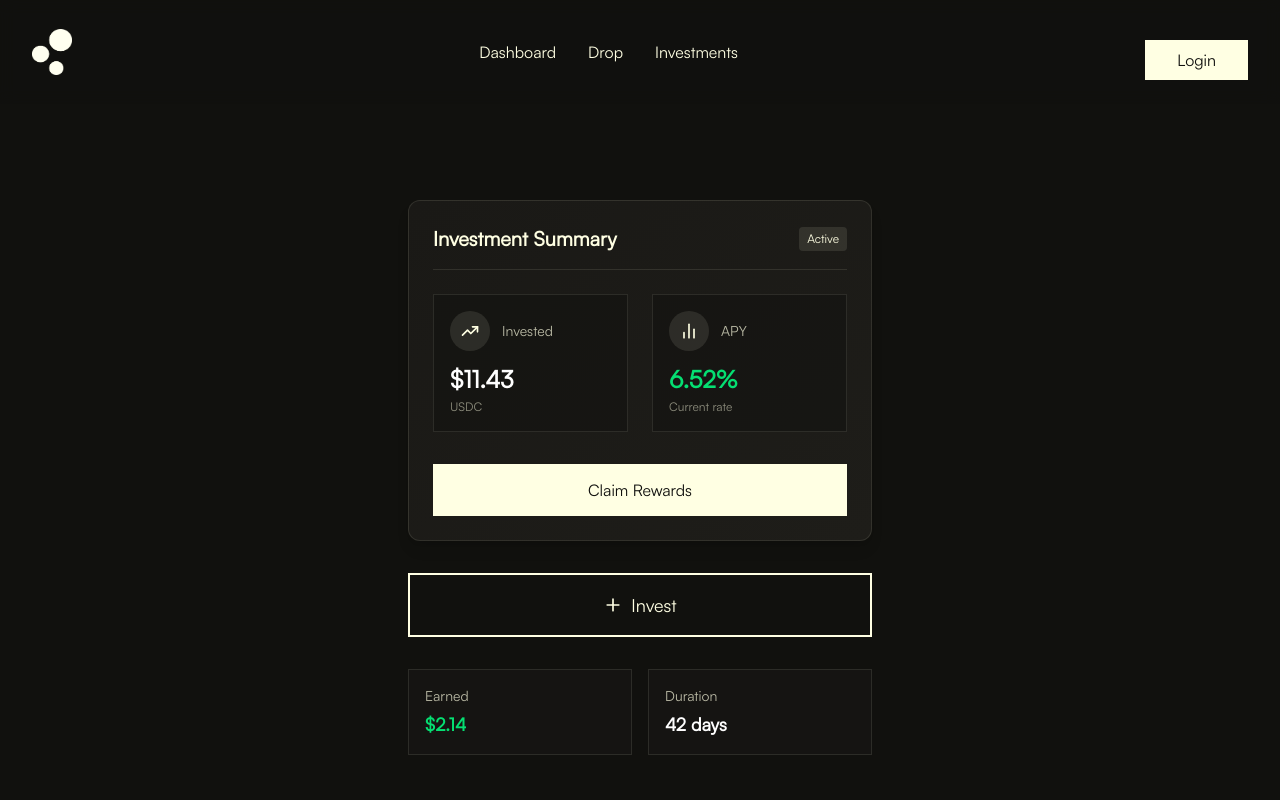
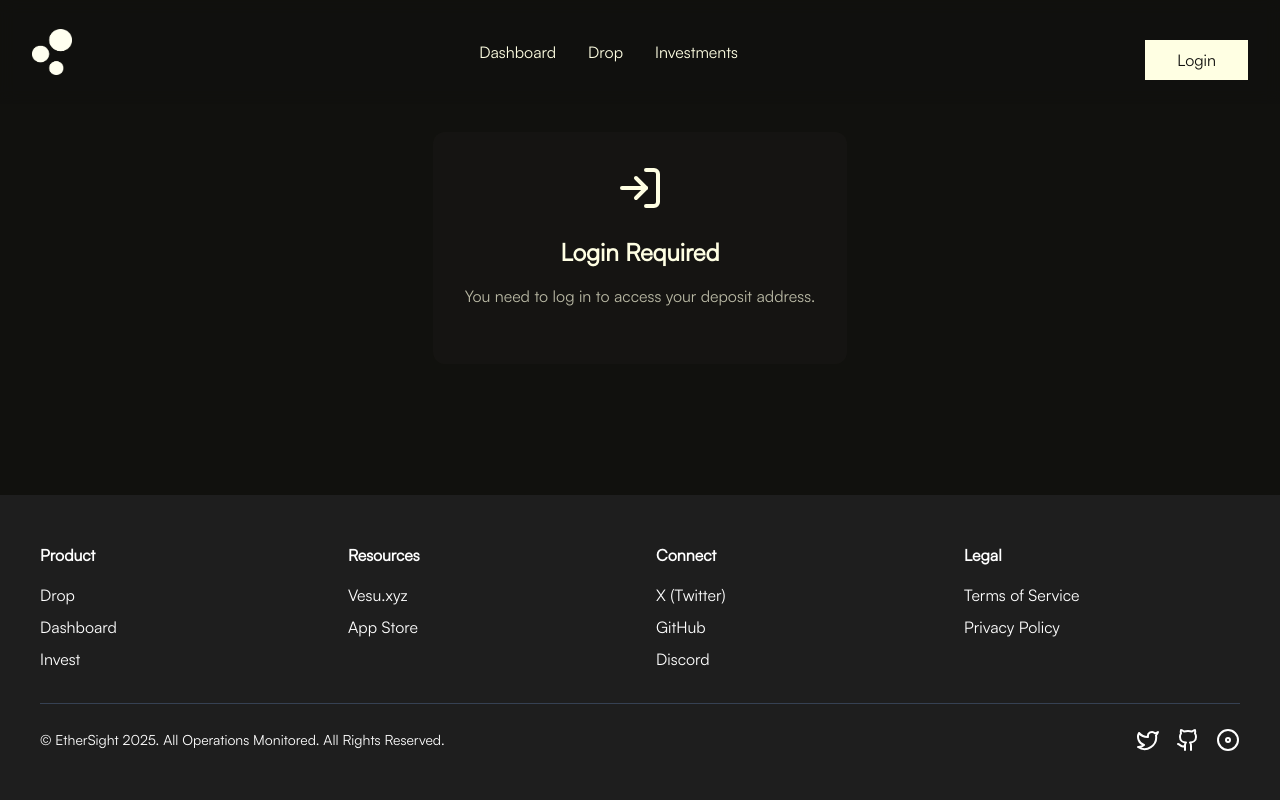
Before and after one commit to cavos-labs/cavos-web, a Next.js app: page /investments in a window 1280 px wide. Shown: the top 800 px of the page. Built offline with nearby package versions, Linux system fonts and the light colour scheme; no server answers.

Commit message:
#14 - Change BuyPage to Buy - Remevo USDT in assets - Add user validation to dashboard and investments

```diff
--- a/app/buy/page.tsx
+++ b/app/buy/page.tsx
@@ -7,10 +7,11 @@ import { useAtomValue } from 'jotai';
 import { FiCopy, FiAlertTriangle, FiLogIn } from 'react-icons/fi';
 import { useUserWallet } from '../lib/atoms/userWallet';
 
-export default function BuyPage() {
+export default function Buy() {
 	const wallet = useAtomValue(useUserWallet);
 	const [copied, setCopied] = useState(false);
 
+	// NOT LOGGED USER
 	if (!wallet) {
 		return (
 			<div className="min-h-screen text-white bg-[#11110E] flex flex-col">
@@ -63,6 +64,7 @@ export default function BuyPage() {
 		setTimeout(() => setCopied(false), 2000);
 	};
 
+	// LOGGED USER
 	return (
 		<div className="min-h-screen text-white bg-[#11110E]">
 			<Header />
@@ -147,7 +149,7 @@ export default function BuyPage() {
 									/>
 								</div>
 								<p className="text-[#FFFFE3] text-sm leading-relaxed">
-									Supported assets: USDC, USDT.
+									Supported assets: USDC
 								</p>
 							</motion.div>
 
--- a/app/dashboard/page.tsx
+++ b/app/dashboard/page.tsx
@@ -4,8 +4,44 @@ import Image from 'next/image';
 import Header from '../components/Header';
 import Footer from '../components/Footer';
 import Link from 'next/link';
+import { useUserWallet } from '../lib/atoms/userWallet';
+import { useAtomValue } from 'jotai';
+import { FiLogIn } from 'react-icons/fi';
 
 export default function Dashboard() {
+	const wallet = useAtomValue(useUserWallet);
+
+	// NOT LOGGED USER
+	if (!wallet) {
+		return (
+			<div className="min-h-screen text-white bg-[#11110E] flex flex-col">
+				<Header />
+
+				<main className="flex-grow flex items-center justify-center">
+					<motion.div
+						initial={{ opacity: 0, y: 20 }}
+						animate={{ opacity: 1, y: 0 }}
+						transition={{ duration: 0.5 }}
+						className="text-center p-8 bg-[#1A1916]/50 rounded-xl max-w-md mx-4"
+					>
+						<div className="flex justify-center mb-6">
+							<FiLogIn size={48} color="#FFFFE3" />
+						</div>
+						<h2 className="text-2xl font-bold text-[#FFFFE3] mb-4">
+							Login Required
+						</h2>
+						<p className="text-[#FFFFE3]/70 mb-6">
+							You need to log in to access your deposit address.
+						</p>
+					</motion.div>
+				</main>
+
+				<Footer />
+			</div>
+		);
+	}
+
+	// LOGGED USER
 	return (
 		<div className="min-h-screen text-white bg-[#11110E]">
 			<Header />
--- a/app/investments/page.tsx
+++ b/app/investments/page.tsx
@@ -4,15 +4,50 @@ import Image from 'next/image';
 import { motion, AnimatePresence } from 'framer-motion';
 import Header from '../components/Header';
 import Footer from '../components/Footer';
+import { useUserWallet } from '../lib/atoms/userWallet';
+import { useAtomValue } from 'jotai';
+import { FiLogIn } from 'react-icons/fi';
 
 export default function Investments() {
 	const [showClaimSuccess, setShowClaimSuccess] = useState(false);
+	const wallet = useAtomValue(useUserWallet);
 
 	const handleClaimRewards = () => {
 		setShowClaimSuccess(true);
 		setTimeout(() => setShowClaimSuccess(false), 3000);
 	};
 
+	// NOT LOGGED USER
+	if (!wallet) {
+		return (
+			<div className="min-h-screen text-white bg-[#11110E] flex flex-col">
+				<Header />
+
+				<main className="flex-grow flex items-center justify-center">
+					<motion.div
+						initial={{ opacity: 0, y: 20 }}
+						animate={{ opacity: 1, y: 0 }}
+						transition={{ duration: 0.5 }}
+						className="text-center p-8 bg-[#1A1916]/50 rounded-xl max-w-md mx-4"
+					>
+						<div className="flex justify-center mb-6">
+							<FiLogIn size={48} color="#FFFFE3" />
+						</div>
+						<h2 className="text-2xl font-bold text-[#FFFFE3] mb-4">
+							Login Required
+						</h2>
+						<p className="text-[#FFFFE3]/70 mb-6">
+							You need to log in to access your deposit address.
+						</p>
+					</motion.div>
+				</main>
+
+				<Footer />
+			</div>
+		);
+	}
+
+	// LOGGED USER
 	return (
 		<div className="min-h-screen bg-[#11110E] text-white flex flex-col">
 			<Header />
```
